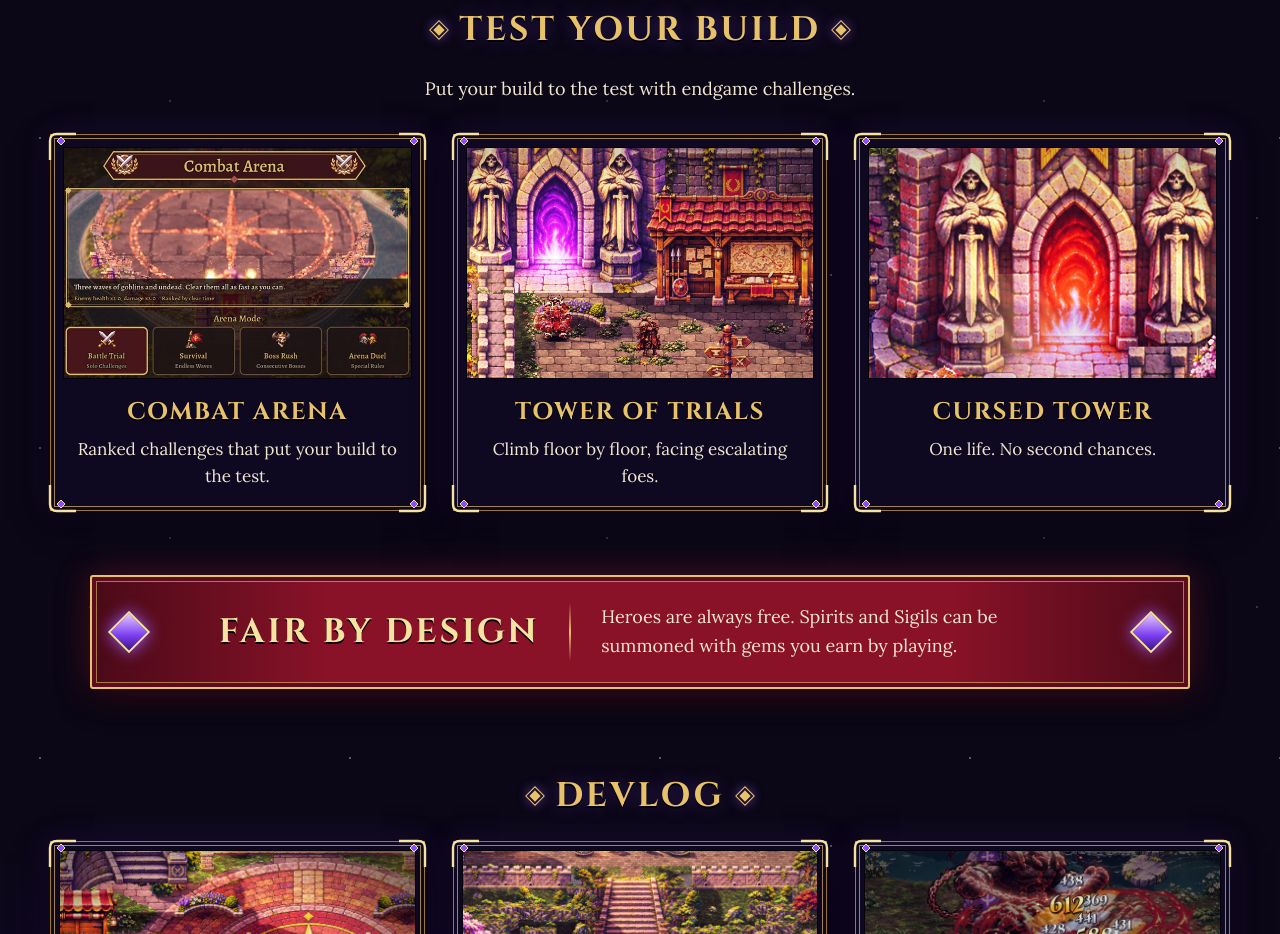
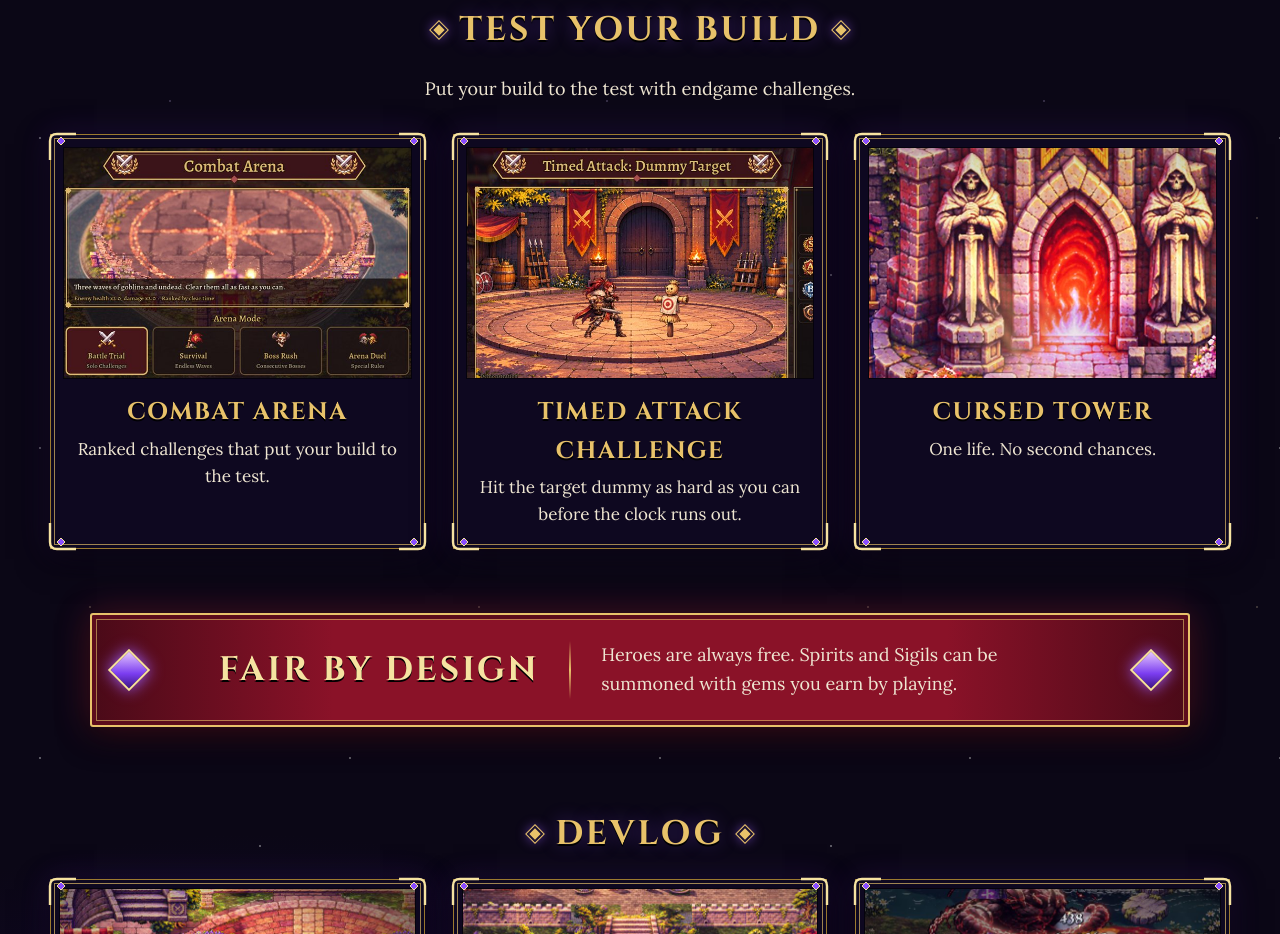
Before and after one commit to michaelhuynh15/unbound-website, a plain HTML site: page index.html in a window 1280 px wide. Shown: the part 3952-4886 px from the top of the page. Drawn offline with Linux system fonts and the light colour scheme.

Commit message:
Challenge card: Tower of Trials becomes Timed Attack Challenge with the dummy menu
Co-Authored-By: Claude Opus 5.5 <noreply@anthropic.com>

```diff
--- a/index.html
+++ b/index.html
@@ -200,9 +200,9 @@
         <p>Ranked challenges that put your build to the test.</p>
       </article>
       <article class="card chal-card frame reveal">
-        <img src="assets/challenge-tower.jpg" width="650" height="433" loading="lazy" alt="A violet portal between two hooded stone statues at the foot of the Tower of Trials.">
-        <h3>Tower of Trials</h3>
-        <p>Climb floor by floor, facing escalating foes.</p>
+        <img src="assets/challenge-timed.jpg" width="660" height="440" loading="lazy" alt="The Timed Attack: Dummy Target menu: a training dummy and a fighter facing it in the Training Grounds yard.">
+        <h3>Timed Attack Challenge</h3>
+        <p>Hit the target dummy as hard as you can before the clock runs out.</p>
       </article>
       <article class="card chal-card frame reveal">
         <img src="assets/challenge-cursed.jpg" width="615" height="410" loading="lazy" alt="A blood-red portal between two hooded stone statues at the entrance to the Cursed Tower.">
```
Also changed, not shown: assets/challenge-timed.jpg (added), assets/challenge-tower.jpg (deleted).
